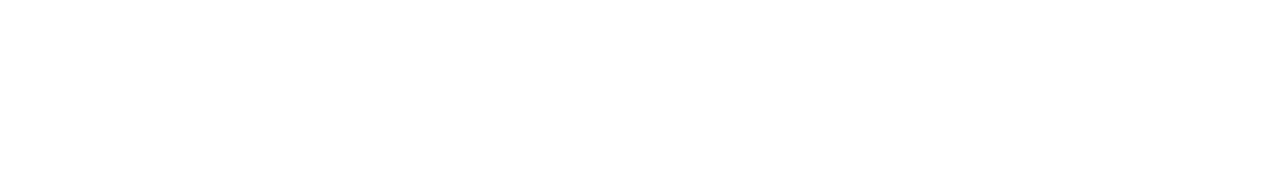
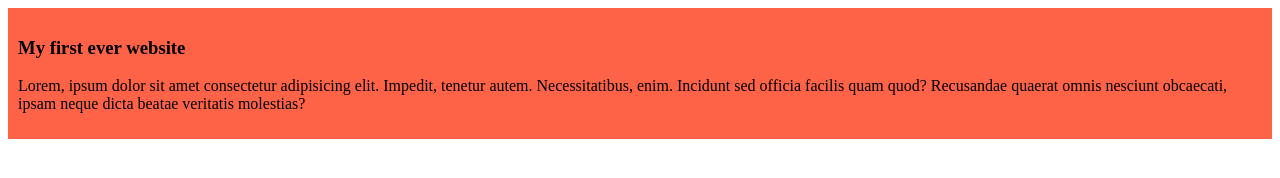
Before and after one commit to Riad-Islam/my-first-github-repo, a plain HTML site: page index.html in a window 1280 px wide. Drawn offline with Linux system fonts and the light colour scheme.

Commit message:
added the first blog

```diff
--- a/index.html
+++ b/index.html
@@ -5,10 +5,14 @@
     <meta charset="UTF-8">
     <meta name="viewport" content="width=device-width, initial-scale=1.0">
     <title>My First Ever Repo</title>
+    <link rel="stylesheet" href="./styles/blog.css">
 </head>
 
 <body>
-
+    <div>
+        <h3>My first ever website</h3>
+        <p>Lorem, ipsum dolor sit amet consectetur adipisicing elit. Impedit, tenetur autem. Necessitatibus, enim. Incidunt sed officia facilis quam quod? Recusandae quaerat omnis nesciunt obcaecati, ipsam neque dicta beatae veritatis molestias?</p>
+    </div>
 </body>
 
 </html>
--- /dev/null
+++ b/styles/blog.css
@@ -0,0 +1,4 @@
+div{
+    background-color: tomato;
+    padding: 10px;
+}
```
